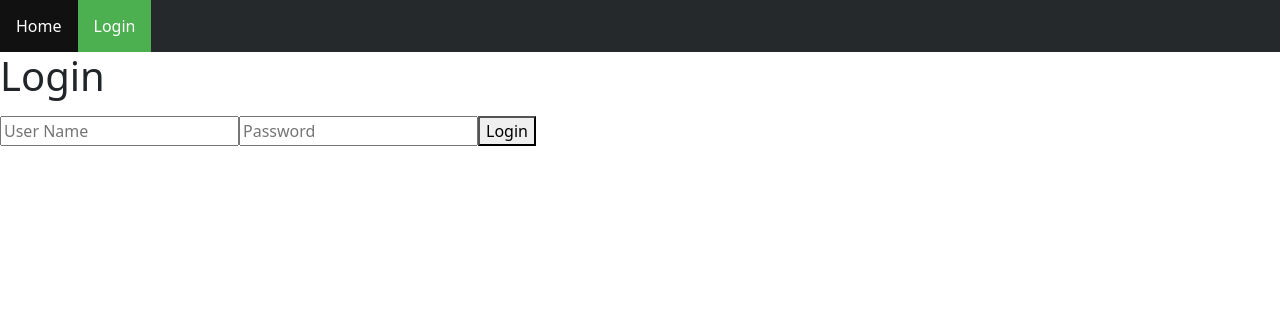
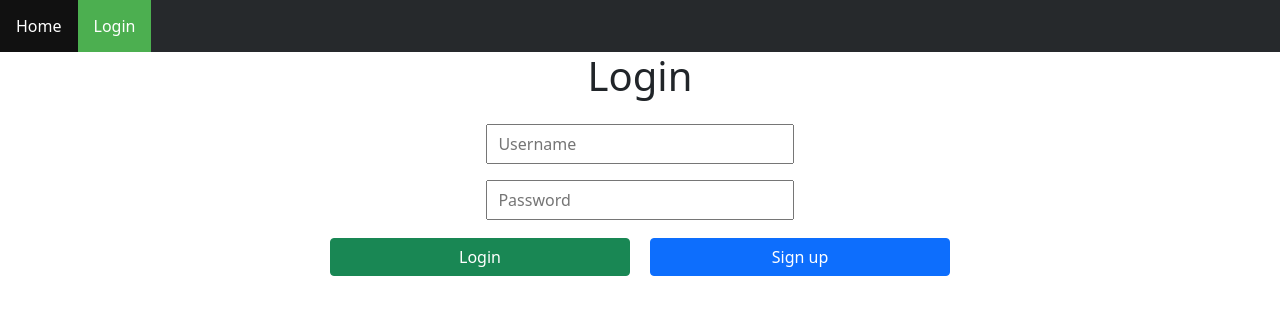
Before and after one commit to FrederikBA/CateringFrontend, a React (Create React App) app: page /login in a window 1280 px wide. Shown: the top 314 px of the page. Built offline with nearby package versions, Linux system fonts and the light colour scheme.

Commit message:
register complete

```diff
--- a/src/App.js
+++ b/src/App.js
@@ -4,6 +4,7 @@ import { Routes, Route } from 'react-router-dom'
 import Header from './components/Header';
 import Home from './components/Home';
 import Login from './components/Login';
+import Register from './components/Register';
 import LandingPage from './components/LandingPage';
 import Customer from './components/Customer';
 import Admin from './components/Admin';
@@ -19,9 +20,10 @@ function App() {
       <Routes>
         <Route path='/' element={<Home />} />
         <Route path='/login' element={<Login onLogin={() => setIsLoggedIn(true)} />} />
-        <Route path='landing-page' element={<LandingPage currentRoles={currentRoles} setCurrentRoles={setCurrentRoles} />} />
-        <Route path='customer' element={<Customer currentRoles={currentRoles} />} />
-        <Route path='admin' element={<Admin currentRoles={currentRoles} />} />
+        <Route path='/landing-page' element={<LandingPage currentRoles={currentRoles} setCurrentRoles={setCurrentRoles} />} />
+        <Route path='/register' element={<Register />} />
+        <Route path='/customer' element={<Customer currentRoles={currentRoles} />} />
+        <Route path='/admin' element={<Admin currentRoles={currentRoles} />} />
         <Route path='*' element={<NoMatch />} />
       </Routes>
     </div >
--- a/src/components/Login.js
+++ b/src/components/Login.js
@@ -32,15 +32,24 @@ const Login = ({ onLogin }) => {
         setLoginCredentials({ ...loginCredentials, [evt.target.id]: evt.target.value })
     }
 
+    const signUp = evt => {
+        navigate('/register')
+    }
+
     return (
         <div>
-            <h1>Login</h1>
-            <p className="errorMessage">{loginError}</p>
-            <form onChange={onChange} >
-                <input placeholder="User Name" id="username" />
-                <input type="password" placeholder="Password" id="password" />
-                <button onClick={login}>Login</button>
-            </form>
+            <div className="center">
+                <h1>Login</h1>
+                <p className="errorMessage">{loginError}</p>
+                <form className="form-group" onChange={onChange} >
+                    <input className="loginInput" placeholder="Username" id="username" />
+                    <br></br>
+                    <input className="loginInput" type="password" placeholder="Password" id="password" />
+                    <br></br>
+                    <button className="btn btn-success loginButton" onClick={login}>Login</button>
+                    <button className="btn btn-primary loginButton" onClick={signUp}>Sign up</button>
+                </form>
+            </div>
         </div >
     )
 }
--- /dev/null
+++ b/src/components/Register.js
@@ -0,0 +1,52 @@
+import axios from "axios"
+import apiUtils from "../utils/apiUtils"
+import { useState } from "react"
+
+const Register = () => {
+  const [userName, setUserName] = useState("");
+  const [userPass, setUserPass] = useState("");
+  const [statusMessage, setStatusMessage] = useState("");
+  const [msgColor, setMsgColor] = useState("");
+
+  const URL = apiUtils.getUrl()
+
+  const handleUsername = (evt) => {
+    setUserName(evt.target.value)
+  }
+
+  const handlePassword = (evt) => {
+    setUserPass(evt.target.value)
+  }
+
+  const registerUser = async () => {
+    try {
+      await axios.post(URL + '/user/register', {
+        userName: userName,
+        userPass: userPass
+      })
+      setMsgColor('#4caf50');
+      setStatusMessage('Account was registered successfully!');
+    } catch (error) {
+      setStatusMessage("Username already exists")
+      setMsgColor('#FF0000')
+    }
+  }
+
+  return (
+    <div>
+      <div className="center">
+        <h1>Register</h1>
+        <p className="statusMsg" style={{ color: msgColor }}>{statusMessage}</p>
+        <form className="form-group" >
+          <input onChange={handleUsername} className="loginInput" placeholder="Username" id="username" />
+          <br></br>
+          <input onChange={handlePassword} className="loginInput" type="password" placeholder="Password" id="password" />
+          <br></br>
+        </form>
+        <button onClick={registerUser} className="btn btn-primary loginButton">Sign up</button>
+      </div>
+    </div>
+  )
+}
+
+export default Register
--- a/src/index.css
+++ b/src/index.css
@@ -55,3 +55,28 @@ ul.header li a:hover:not(.active) {
   font-weight: bold;
   font-size: 16px;
 }
+
+.registerSection {
+  margin-top: 20px;
+}
+
+.center {
+  text-align: center;
+}
+
+.loginInput {
+  margin-top: 5px;
+  width: 24%;
+  padding: 6px 10px;
+  margin: 8px 0;
+  box-sizing: border-box;
+}
+
+.loginButton {
+  width: 300px;
+  margin: 10px;
+}
+
+.statusMsg {
+  font-weight: bold;
+}
```
